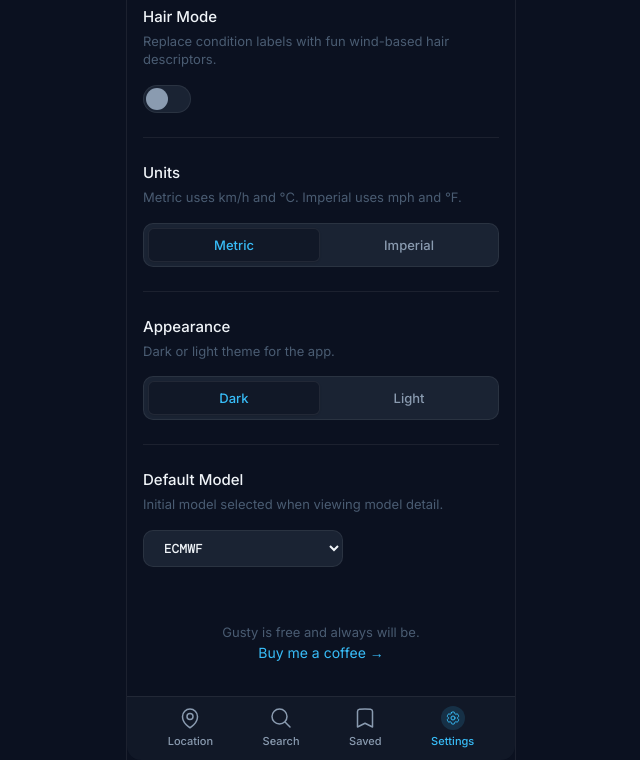
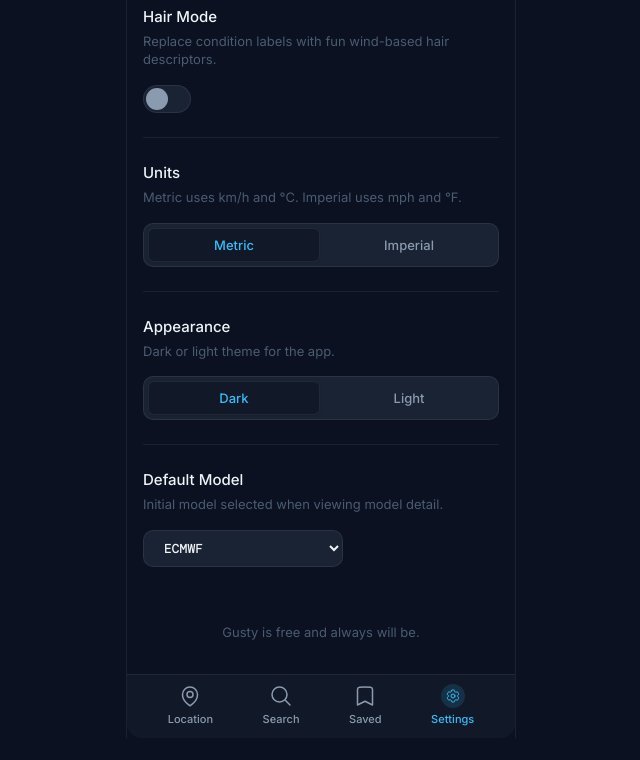
Before and after one commit to bradamacdonald/gusty-web-app, a plain HTML site: page settings.html in a window 1280 px wide. Shown: the part 106-866 px from the top of the page, without its empty margins (319-959 px from the left). After the commit the page ends 844 px from the top, so only its background shows below. Drawn offline with nearby package versions, Linux system fonts and the light colour scheme; a script that the page names is missing.

Commit message:
Update settings.html

```diff
--- a/settings.html
+++ b/settings.html
@@ -309,11 +309,6 @@
       font-size: 13px;
       color: var(--color-text-muted);
     }
-    .support-link {
-      font-size: 14px;
-      color: var(--color-accent);
-      text-decoration: none;
-    }
   </style>
   <script defer src="/_vercel/insights/script.js"></script>
 </head>
@@ -377,7 +372,9 @@
 
   <div class="support-row">
     <p class="support-text">Gusty is free and always will be.</p>
-    <a href="https://buymeacoffee.com/gustyapp" target="_blank" class="support-link">Buy me a coffee →</a>
+    <div style="transform: scale(0.7); transform-origin: center; display: flex; justify-content: center;">
+      <script type="text/javascript" src="https://cdnjs.buymeacoffee.com/1.0.0/button.prod.min.js" data-name="bmc-button" data-slug="gustyapp" data-color="#0b1120" data-emoji="🏔️" data-font="Inter" data-text="Buy me a coffee" data-outline-color="#ffffff" data-font-color="#ffffff" data-coffee-color="#ffffff"></script>
+    </div>
   </div>
 
   <!-- BOTTOM NAVIGATION -->
```
